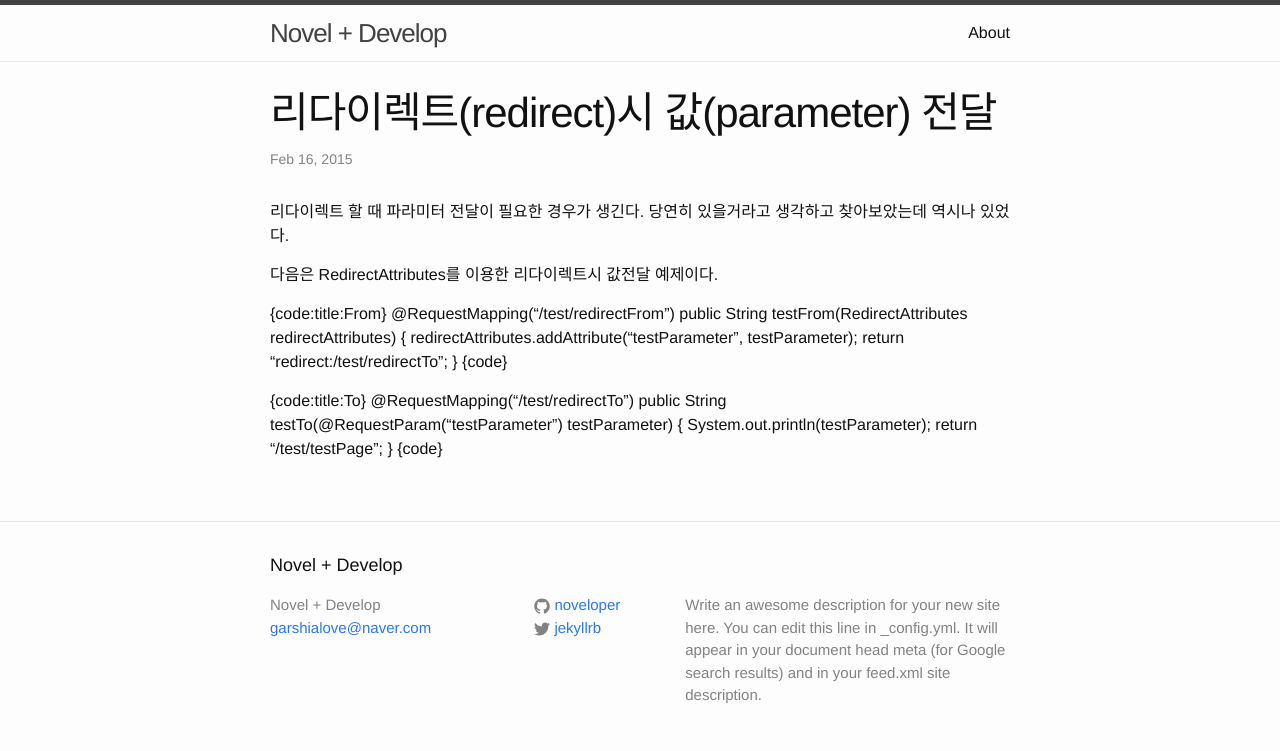
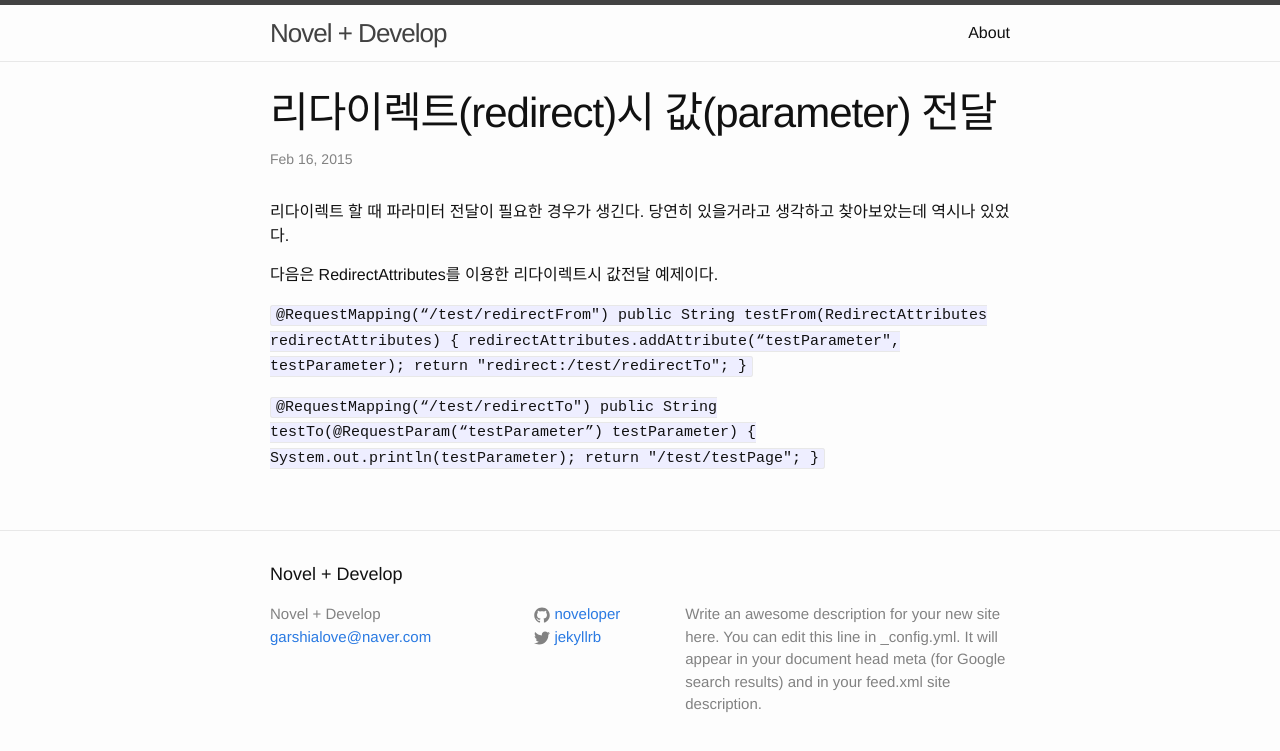
Before and after one commit to sungbine/blog, a Jekyll site: the page built from _posts/2015-02-16-how-transport-parateter-when-redirect.markdown, in a window 1280 px wide. Shown: the top 751 px of the page. Built offline with Jekyll 4.4.1, drawn with Linux system fonts in a browser that asks for light colours.

Commit message:
Update 2015-02-16-how-transport-parateter-when-redirect.markdown

```diff
--- a/_posts/2015-02-16-how-transport-parateter-when-redirect.markdown
+++ b/_posts/2015-02-16-how-transport-parateter-when-redirect.markdown
@@ -9,18 +9,18 @@ categories: Spring
 
 다음은 RedirectAttributes를 이용한 리다이렉트시 값전달 예제이다.
 
-{code:title:From}
+<code>
 @RequestMapping(“/test/redirectFrom")
 public String testFrom(RedirectAttributes redirectAttributes) {
 	redirectAttributes.addAttribute(“testParameter", testParameter);
 	return "redirect:/test/redirectTo";
 }
-{code}
+</code>
 
-{code:title:To}
+<code>
 @RequestMapping(“/test/redirectTo")
 public String testTo(@RequestParam(“testParameter”) testParameter) {
   System.out.println(testParameter);
   return "/test/testPage";
 }
-{code}
+</code>
```
